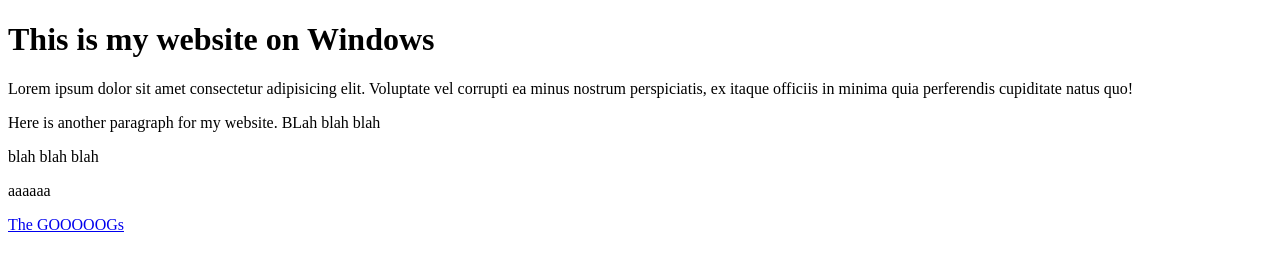
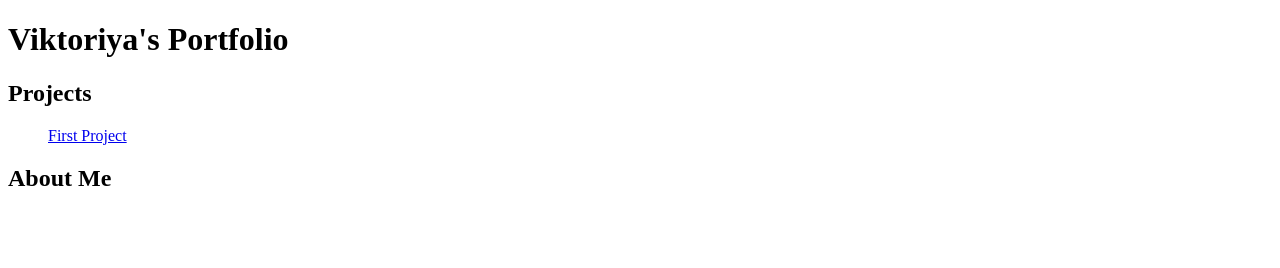
Before and after one commit to vikachukhno/viktoriyasportfolio, a plain HTML site: page index.html in a window 1280 px wide. Drawn offline with Linux system fonts and the light colour scheme.

Commit message:
changing to portfolio page

```diff
--- a/index.html
+++ b/index.html
@@ -2,16 +2,15 @@
 <html lang="en">
 <head>
     <meta charset="UTF-8">
-    <title>First github site windows</title>
+    <title>Viktoriya's Portfolio</title>
 </head>
 <body>
-    <h1>This is my website on Windows </h1>
-    <p>Lorem ipsum dolor sit amet consectetur adipisicing elit. Voluptate vel corrupti ea minus nostrum perspiciatis, ex itaque officiis in minima quia perferendis cupiditate natus quo!</p>
-    <p>Here is another paragraph for my website. BLah blah blah</p>
-    <p>blah blah blah</p>
-    <p>aaaaaa</p>
-
-    <a href="https://google.com/">The GOOOOOGs</a>
+    <h1>Viktoriya's Portfolio</h1>
+    <h2>Projects</h2>
+    <ol>
+        <il><a href="#">First Project</a></il>
+    </ol>
+    <h2>About Me</h2>
 
 </body>
 </html>
```
